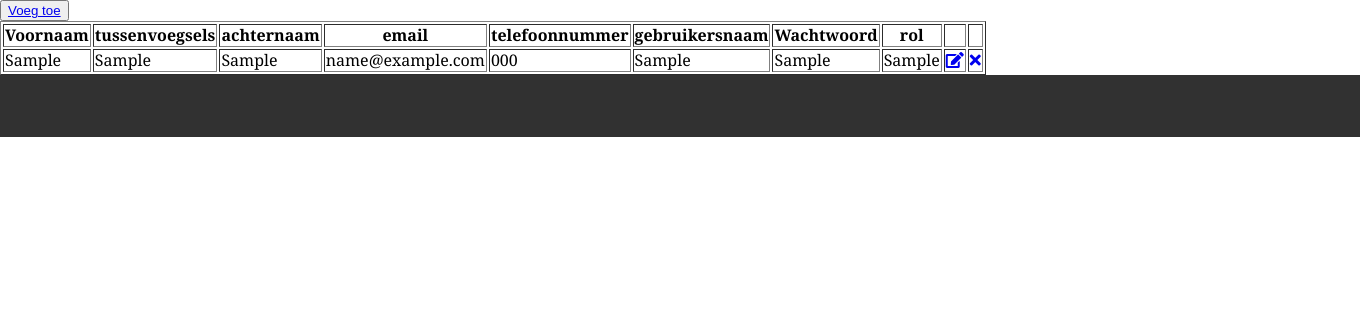
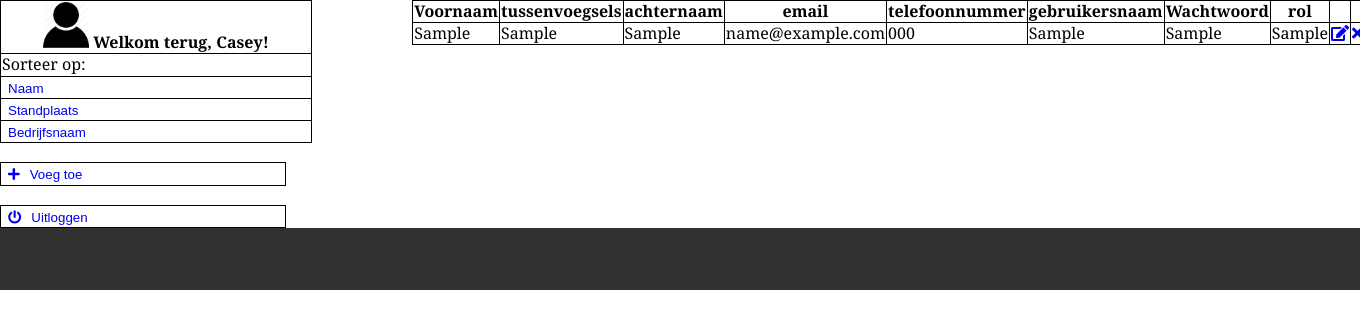
Before and after one commit to Rjripper/github-basics, a PHP site: page /adresboekAdmin.php in a window 1360 px wide. Shown: the part 62-391 px from the top of the page. Run offline with PHP 8.4, Linux system fonts and the light colour scheme; tables that the repository leaves empty hold one stand-in row (values such as "Sample post"); lists and menus that the app fills with data are empty; some libraries are stand-ins or nearby versions.

Commit message:
Verbeterde css en html
css/html is aangepast en sommige functies ook!

```diff
--- a/CompleteSite/Compleet/database.php
+++ b/CompleteSite/Compleet/database.php
@@ -11,7 +11,7 @@ class MYSQLDatabase{
 
     public function open_conection()
     {
-        $this->connection = mysqli_connect("localhost" , "root" , "" , "lidel_people");
+        $this->connection = mysqli_connect("localhost" , "root" , "" , "lidl_people");
         if(mysqli_connect_errno())
         {
             die(
--- a/CompleteSite/Compleet/html/add_Gebruiker.php
+++ b/CompleteSite/Compleet/html/add_Gebruiker.php
@@ -22,6 +22,11 @@
         }
 
 
+    }
+
+    if (isset($_POST['back']))
+    {
+        redirect_to("adresboekAdmin.php");
     }
 
     ?>
@@ -54,6 +59,7 @@
                 Rol : <input type="text" name="rol"><br>
 
                 <input type="submit" name="submit" value="Voeg toe">
+                <input type="submit" name="back" value="Terug">
             </form>
 
 
--- a/CompleteSite/Compleet/html/adresboekAdmin.php
+++ b/CompleteSite/Compleet/html/adresboekAdmin.php
@@ -31,12 +31,67 @@
 
 
         <div id="mainListItems" class="inline-blocks">
+            <div id="mainListItemsLinks" class="inline-blocks">
+                <!--VOEG TOE BUTTON -->
+                <table >
+                    <tr>
+                        <th>
+                            <img src="images/mainIcon.png" alt="profielfoto">
+                            Welkom terug, Casey!
+                        </th>
+                    </tr>
+                    <tr>
+                        <td>
+                            Sorteer op:
+                        </td>
+                    </tr>
+                    <tr>
+                        <td>
+                            <button type="button" ><a href="add_Gebruiker.php">Naam</a></button>
+                        </td>
+                    </tr>
+                    <tr>
+                        <td>
+                            <button type="button"><a href="add_Gebruiker.php">Standplaats</a></button>
+                        </td>
+                    </tr>
+                    <tr>
+                        <th>
+                            <button type="button"><a href="add_Gebruiker.php">Bedrijfsnaam</a></button>
+                        </th>
+                    </tr>
+                </table>
 
-            <!--VOEG TOE BUTTON -->
-            <button type="button"><a href="add_Gebruiker.php">Voeg toe</a></button>
+                <br>
+
+                <table class="tableOpmaakLosseButtons">
+                    <tr>
+                        <th>
+
+                            <button type="button" ><a href="add_Gebruiker.php"><i class="fas fa-plus"></i>Voeg toe</a></button>
+                        </th>
+                    </tr>
+                </table>
+
+                <br>
+
+                <table class="tableOpmaakLosseButtons">
+                    <tr>
+                        <td>
+
+                            <button type="button"><a href="add_Gebruiker.php" ><i class="fas fa-power-off"></i>Uitloggen</a></button>
+                        </td>
+                    </tr>
+                </table>
 
 
-            <table border="1px">
+            </div>
+
+
+
+
+        <div id="mainListItemsRechts" class="inline-blocks">
+            <table border="1px" class="tableLaptop">
                 <tr>
                     <th>Voornaam</th>
                     <th>tussenvoegsels</th>
@@ -65,6 +120,26 @@
                 <?php endforeach;
                 ?>
             </table>
+
+            <table border="1px" class="tableTabletEnMobiel">
+                <tr>
+                    <th>Voornaam</th>
+                    <th>achternaam</th>
+                    <th>email</th>
+                    <th>rol</th>
+                </tr>
+                <?php foreach($gebruikers as $gebruiker): ?>
+                    <tr>
+                        <td><?php echo $gebruiker->Gebruikers_Voornaam; ?></td>
+                        <td><?php echo $gebruiker->Gebruikers_Achternaam; ?></td>
+                        <td><?php echo $gebruiker->Gebruikers_Email; ?></td>
+                        <td><?php echo $gebruiker->Gebruikers_Rol; ?></td>
+                    </tr>
+                <?php endforeach;
+                ?>
+            </table>
+        </div>
+
         </div>
         <div id="mainSideBar" class="inline-blocks">
             <h1>Sorteer op:</h1>
@@ -74,8 +149,8 @@
                 <li>Naam</li>
                 <li>Standplaats</li>
                 <li>Bedrijfsnaam</li>
-                <li>Voeg gebruiker toe</li>
-                <li>Uitloggen</li>
+                <a href="add_Gebruiker.php"><li>Voeg gebruiker toe</li></a>
+                <a href="inlog.php"><li>Uitloggen</li></a>
             </ul>
         </div>
 
--- a/CompleteSite/Compleet/html/adresboekStyle.css
+++ b/CompleteSite/Compleet/html/adresboekStyle.css
@@ -75,8 +75,82 @@ main
 
 #mainListItems
 {
-    width: 60%;
+    width: 100%;
     height: auto;
+}
+
+#mainListItemsLinks
+{
+    width: 30%;
+    height: auto;
+}
+
+#mainListItemsLinks button
+{
+    width: 100%;
+    border: none;
+    background: none;
+    text-align: left;
+}
+
+
+#mainListItemsLinks td
+{
+    border: 1px solid black;
+    border-collapse: collapse;
+}
+
+#mainListItemsRechts
+{
+    width: 69.5%;
+    height: auto;
+}
+
+#mainListItemsLinks table
+{
+    border: 1px solid black;
+    border-collapse: collapse;
+}
+
+.tableOpmaakLosseButtons
+{
+    max-width: 293px;
+    width: 70%;
+    height: auto;
+}
+
+#mainListItemsLinks table td,tr,th
+{
+    border: 1px solid black;
+
+}
+
+#mainListItemsLinks img
+{
+    width: 15%;
+    heigt: 15%;
+}
+
+#mainListItemsRechts table
+{
+    height: auto;
+    border-collapse: collapse;
+}
+
+#mainListItemsLinks a
+{
+    display: block;
+    text-decoration: none;
+}
+
+.fa-power-off, .fa-plus
+{
+    margin-right: 10px;
+}
+
+.tableTabletEnMobiel
+{
+    display:none;
 }
 
 #mainListItems li
@@ -96,10 +170,17 @@ main
     display: none;
 }
 
+
 #mainSideBar li
 {
     list-style: none;
     font-size: 100%;
+}
+
+#mainSideBar a
+{
+    text-decoration: none;
+    color: #f1f1f1;
 }
 /*
     Footer, divs en opmaak
@@ -132,6 +213,37 @@ footer
 
     }
 
+    #mainListItems
+    {
+        width: 60.15%;
+        height: auto;
+    }
+
+    #mainListItemsLinks
+    {
+        display: none;
+    }
+
+
+    .tableLaptop
+    {
+        display: none;
+    }
+
+    .tableTabletEnMobiel
+    {
+        display: inline-block;
+
+        border-collapse: collapse;
+    }
+
+    #mainListItemsRechts
+    {
+        width: 100%;
+        height: auto;
+        font-size: 80%;
+    }
+
     #headerButton
     {
         display: inline-block;
@@ -141,6 +253,7 @@ footer
 
     #mainSideBar
     {
+        width: 40%;
         display: inline-block;
     }
 
@@ -172,7 +285,36 @@ footer
 
     }
 
+    #mainListItems
+    {
+        width: 60.15%;
+        height: auto;
+    }
 
+    #mainListItemsLinks
+    {
+        display: none;
+    }
+
+    .tableLaptop
+    {
+        display: none;
+    }
+
+    .tableTabletEnMobiel
+    {
+        display: inline-block;
+
+
+    }
+
+
+    #mainListItemsRechts
+    {
+        width: 100%;
+        height: auto;
+        font-size: 70%;
+    }
 
     #headerButton
     {
@@ -185,7 +327,9 @@ footer
     #mainSideBar
     {
         display: inline-block;
+        width: 40%;
         right: -200px;
+
     }
 
     #mainSideBar h1
--- a/CompleteSite/Compleet/html/edit_Gebruiker.php
+++ b/CompleteSite/Compleet/html/edit_Gebruiker.php
@@ -22,6 +22,11 @@
         } else{
             echo "Iets is niet goed";
         }
+    }
+
+    if (isset($_POST['back']))
+    {
+        redirect_to("adresboekAdmin.php");
     }
 
     ?>
@@ -54,6 +59,7 @@
                 Rol : <input type="text" name="rol" value="<?php echo $gebruiker->Gebruikers_Rol; ?>"><br>
 
                 <input type="submit" name="submit" value="Opslaan">
+                <input type="submit" name="back" value="Terug">
             </form>
 
 
--- a/CompleteSite/Compleet/html/inlog.php
+++ b/CompleteSite/Compleet/html/inlog.php
@@ -48,9 +48,9 @@ if(isset($_POST['submit']))
     <div id="main">
         <div id="mainForm">
             <form action="" method="post">
-                <input type="text" name="firstname" placeholder="Username"><br>
-                <input type="password" name="lastname" placeholder="Password"><br>
-                <input type="submit" name="submit" value="Login"><br>
+                <input type="text" name="firstname" placeholder="Username" class="classUseEnPass"><br>
+                <input type="password" name="lastname" placeholder="Password" class="classUseEnPass"><br>
+                <input type="submit" name="submit" value="Login" class="classSubmit"><br>
             </form>
         </div>
 
--- a/CompleteSite/Compleet/initialize.php
+++ b/CompleteSite/Compleet/initialize.php
@@ -23,10 +23,10 @@ defined('DS') ? null : define('DS', DIRECTORY_SEPARATOR);
 
 /*FF NAAR JE EIGEN AANPASSEN*/
 defined('SITE_ROOT') ? null : define('SITE_ROOT',
-    'C:'.DS.'Xampp'.DS.'htdocs'.DS.'php');
+    'C:'.DS.'xampp'.DS.'htdocs'.DS.'php');
 
 /*FF NAAR HET LAATSTE MAPJE ZETTEN*/
-defined('LIB_PATH') ? null : define('LIB_PATH', SITE_ROOT.DS.'Scrumm');
+defined('LIB_PATH') ? null : define('LIB_PATH', SITE_ROOT.DS.'PHPSkrum');
 
 //CORE OBJECT
 require_once (LIB_PATH.DS.'database.php');
```
Also changed, not shown: CompleteSite/Compleet/html/inlogStyle.css (+29 -1 lines). Lines whose indentation alone changed are shown as unchanged.
